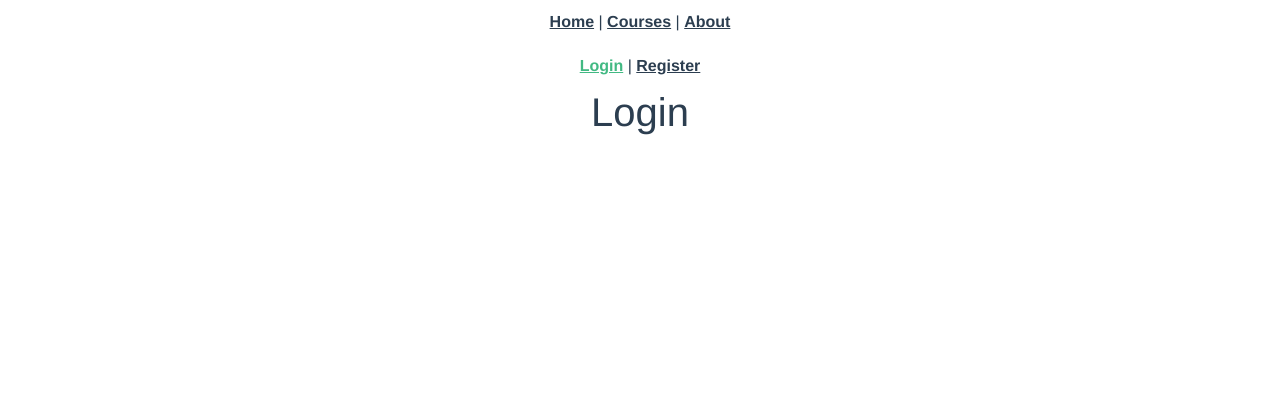
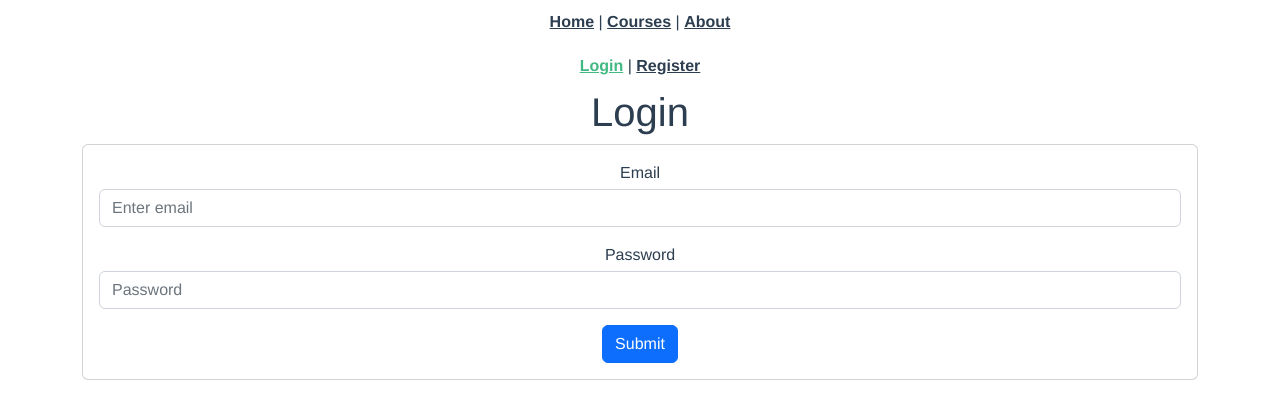
Before and after one commit to cigotete/laravel-vue-study, a Vue app: page /login in a window 1280 px wide. Shown: the top 418 px of the page. Built offline with nearby package versions, Linux system fonts and the light colour scheme.

Commit message:
Added login form and data object with email and password properties. Also the login method with a temporal implementation.

```diff
--- a/src/views/auth/LoginView.vue
+++ b/src/views/auth/LoginView.vue
@@ -1,10 +1,40 @@
 <template>
-  <h1>Login</h1>
+  <div class="container">
+
+    <h1>Login</h1>
+
+    <div class="card mx-auto">
+      <div class="card-body">
+        <form @submit.prevent="login">
+          <div class="form-group mb-3">
+            <label for="email" class="mb-1">Email</label>
+            <input type="email" v-model="email" class="form-control" id="email" placeholder="Enter email">
+          </div>
+          <div class="form-group mb-3">
+            <label for="password" class="mb-1">Password</label>
+            <input type="password" v-model="password" class="form-control" id="password" placeholder="Password">
+          </div>
+          <button class="btn btn-primary">Submit</button>
+        </form>
+      </div>
+    </div>
+
+  </div>
 </template>
 
 <script>
 export default {
-
+  data() {
+    return {
+      email: '',
+      password: ''
+    }
+  },
+  methods: {
+    login() {
+      console.log('trying to login');
+    }
+  }
 }
 </script>
 
```
